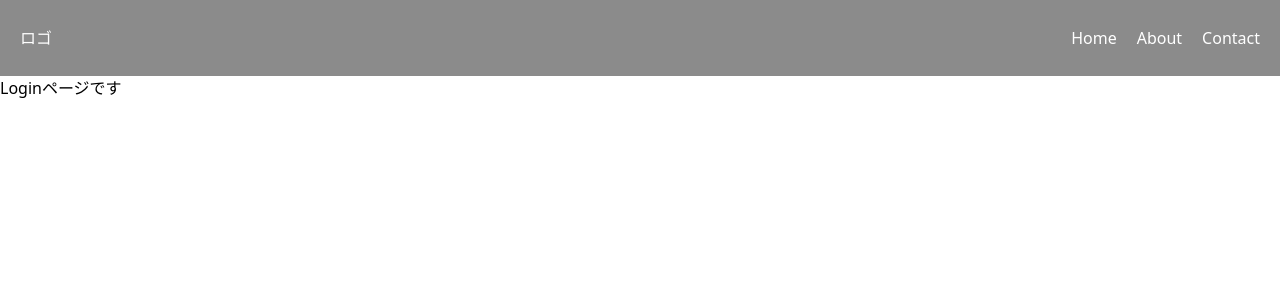
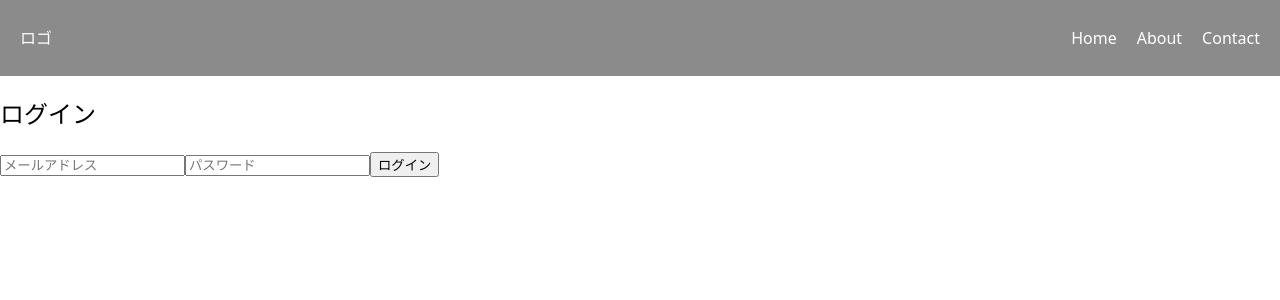
Before and after one commit to kei0101xw/pet-water-tracker, a React (Vite) app in the folder frontend/: page / in a window 1280 px wide. Shown: the top 300 px of the page. Built offline with nearby package versions, Linux system fonts and the light colour scheme.

Commit message:
[feat] ログインページの実装

```diff
--- a/frontend/src/pages/Login.jsx
+++ b/frontend/src/pages/Login.jsx
@@ -1,7 +1,55 @@
-import React from "react";
+import React, { useState } from "react";
+import axios from "axios";
+import { useNavigate } from "react-router-dom";
 
 const Login = () => {
-  return <div>Loginページです</div>;
+  const [email, setEmail] = useState("");
+  const [password, setPassword] = useState("");
+  const [message, setMessage] = useState("");
+  const navigate = useNavigate();
+
+  const handleLogin = async (e) => {
+    e.preventDefault();
+    try {
+      const res = await axios.post(
+        "http://localhost:4000/api/v1/auth/login",
+        { email, password },
+        { withCredentials: true } //これでクッキーを送信
+      );
+      setMessage("ログイン成功: " + res.data.user.email);
+      navigate("/home");
+    } catch (err) {
+      setMessage("ログイン失敗: " + err.response?.data || "エラー");
+    }
+  };
+
+  return (
+    <div className="p-4 max-w-md mx-auto">
+      <h2 className="text-xl mb-4">ログイン</h2>
+      <form onSubmit={handleLogin} className="flex flex-col gap-2">
+        <input
+          type="email"
+          placeholder="メールアドレス"
+          value={email}
+          onChange={(e) => setEmail(e.target.value)}
+          required
+          className="border p-2"
+        />
+        <input
+          type="password"
+          placeholder="パスワード"
+          value={password}
+          onChange={(e) => setPassword(e.target.value)}
+          required
+          className="border p-2"
+        />
+        <button type="submit" className="bg-blue-500 text-white p-2 rounded">
+          ログイン
+        </button>
+      </form>
+      {message && <p className="mt-4 text-sm text-gray-700">{message}</p>}
+    </div>
+  );
 };
 
 export default Login;
```
